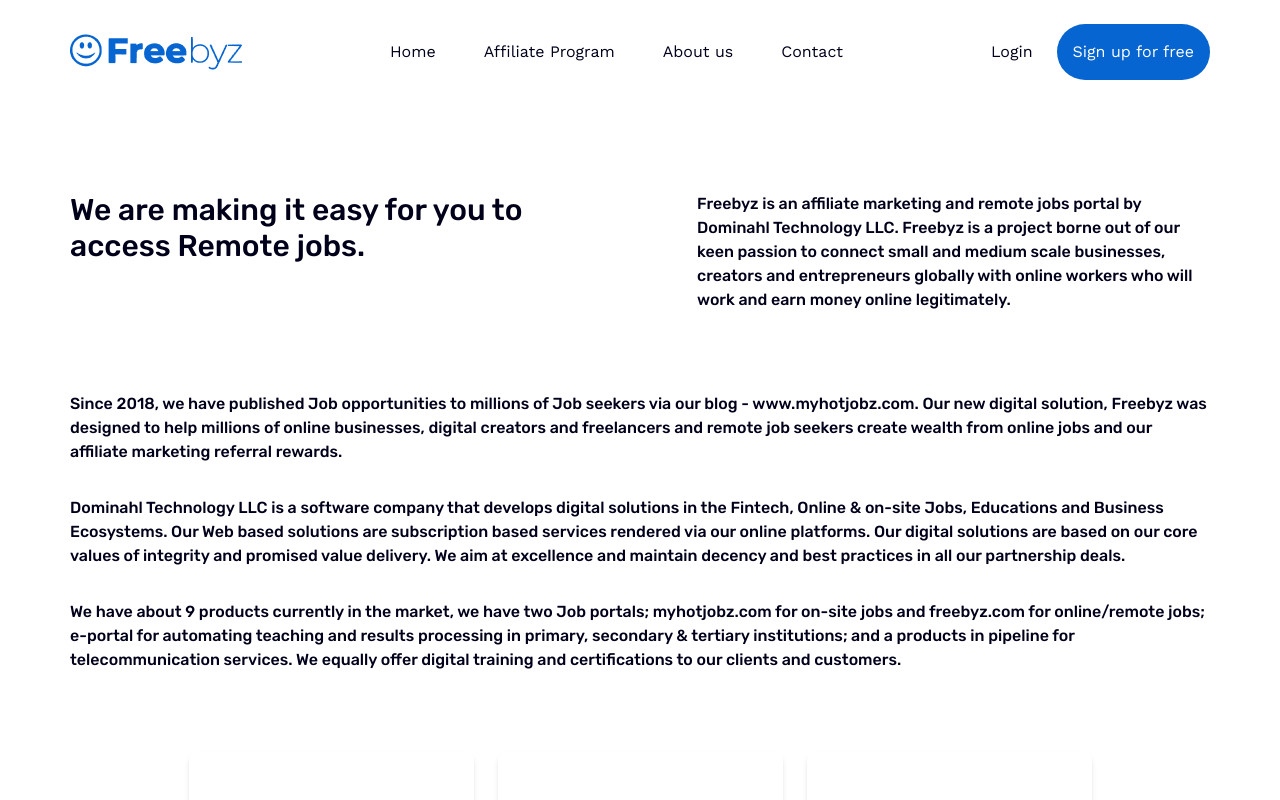
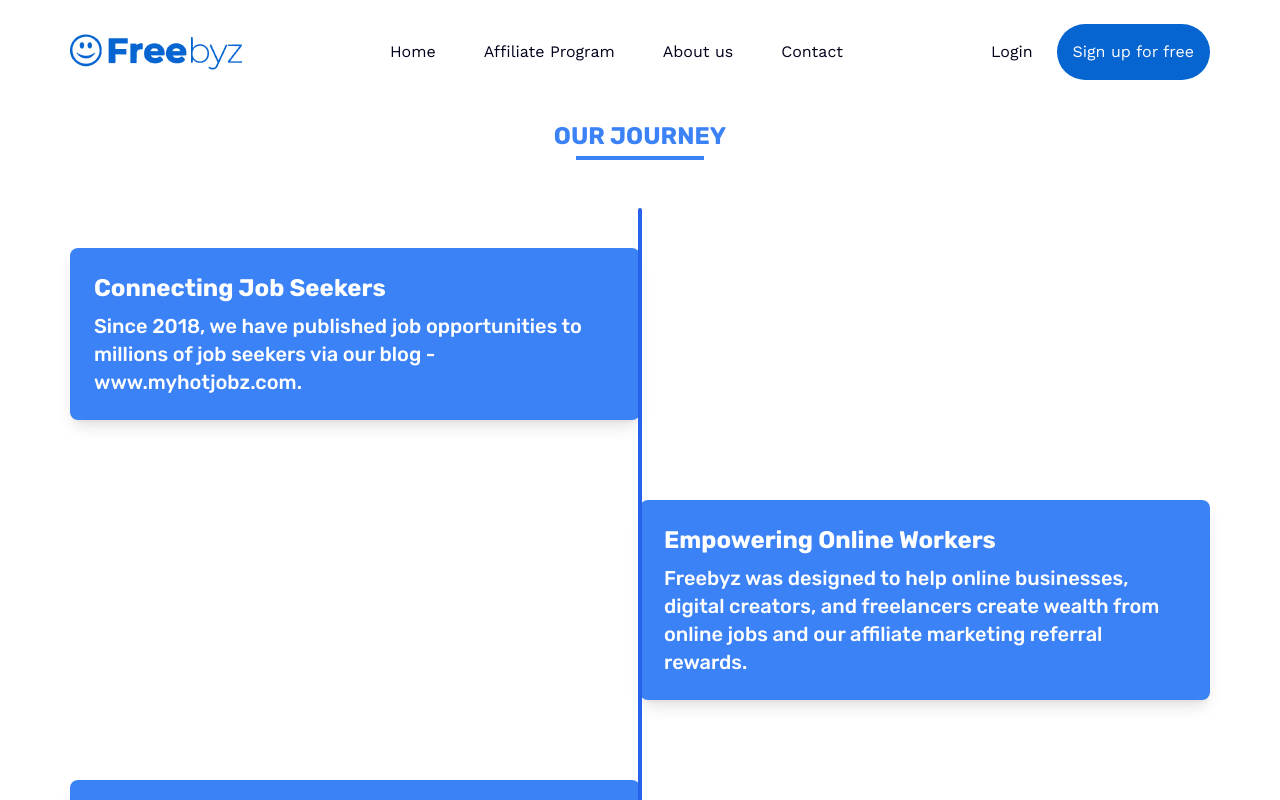
Before and after one commit to solotobby/gamification_fe, a React (Vite) app: page /about-us in a window 1280 px wide. Shown: the top 800 px of the page. Built offline with nearby package versions, Linux system fonts and the light colour scheme.

Commit message:
Update About Us component

```diff
--- a/src/components/landing-page/AboutUs.jsx
+++ b/src/components/landing-page/AboutUs.jsx
@@ -1,49 +1,105 @@
 import JobNumbers from "./JobNumbers";
 import OurGoal from "./OurGoal";
+import { useState, useEffect } from "react";
+import { motion, useAnimationControls } from "framer-motion";
+
+
+const steps = [
+    {
+        title: "Connecting Job Seekers",
+        content:
+            "Since 2018, we have published job opportunities to millions of job seekers via our blog - www.myhotjobz.com.",
+    },
+    {
+        title: "Empowering Online Workers",
+        content:
+            "Freebyz was designed to help online businesses, digital creators, and freelancers create wealth from online jobs and our affiliate marketing referral rewards.",
+    },
+    {
+        title: "Innovative Digital Solutions",
+        content:
+            "Dominahl Technology LLC develops digital solutions in Fintech, Online & On-site Jobs, Education, and Business Ecosystems.",
+    },
+    {
+        title: "Training and Certifications",
+        content:
+            "We offer digital training and certifications to our clients and customers, ensuring best practices and value delivery.",
+    },
+];
 
 const AboutUs = () => {
+    const [activeStep, setActiveStep] = useState(0);
+    const controls = useAnimationControls();
+
+    useEffect(() => {
+        const handleScroll = () => {
+            const scrollPosition = window.scrollY + window.innerHeight / 2;
+            const stepHeights = steps.map((_, index) =>
+                document.getElementById(`step-${index}`)?.offsetTop || 0
+            );
+
+            let newStep = activeStep;
+            for (let i = 0; i < stepHeights.length; i++) {
+                if (scrollPosition >= stepHeights[i]) {
+                    newStep = i;
+                }
+            }
+
+            if (newStep !== activeStep) {
+                setActiveStep(newStep);
+                controls.start({ height: `${(newStep / (steps.length - 1)) * 100}%`, backgroundColor: "#2563eb" });
+            }
+        };
+
+        window.addEventListener("scroll", handleScroll);
+        return () => window.removeEventListener("scroll", handleScroll);
+    }, [activeStep, controls]);
+
     return (
         <div>
-            <div className="container mt-8 md:pt-20">
-                <div className="flex flex-col items-center justify-between text-xl md:flex md:flex-row md:items-start md:justify-between md:text-base">
-                    <h1 className="mt-20 text-4xl font-medium leading-10 md:text-3xl md:w-[45%] w-full">We are making it easy for you to access Remote jobs. </h1>
-                    <p className="mt-20 text-base md:w-[45%] w-full">Freebyz is an affiliate marketing and remote jobs portal by Dominahl Technology LLC.
-                        Freebyz is a project borne out of our keen passion to connect small and medium scale businesses,
-                        creators and entrepreneurs globally with online workers who will work and earn money online legitimately.</p>
+            <div className="container relative">
+                <div className="absolute top-0 left-0 z-20 w-full text-center md:top-10">
+                    <p className="text-xl font-bold text-blue-500 md:text-2xl">OUR JOURNEY</p>
+                    <div className="w-32 h-1 mx-auto mt-1 bg-blue-500"></div>
                 </div>
 
-                {/* <div className="flex justify-between gap-6 mt-8">
-                    <img src="/images/keyboard.png" alt="keyboard-image" />
+                <div className="container relative flex flex-col pt-10 mt-20 md:flex-row md:pt-32">
 
-                    <img src="/images/keyboard2.png" alt="keyboard-image2" className="hidden md:block" />
+                    <div className="flex flex-col md:w-full">
+                        {steps.map((step, index) => (
+                            <div
+                                key={index}
+                                id={`step-${index}`}
+                                className={`flex items-center my-10 ${index % 2 === 0 ? "justify-start" : "justify-start md:justify-end"}`}
+                            >
+                                <div
+                                    className={`p-6 rounded-lg w-3/4 md:w-1/2 shadow-lg transition-all duration-500 ${activeStep >= index ? "bg-blue-500 text-white" : "bg-gray-200 text-black"}`}
+                                >
+                                    <h2 className="text-xl font-bold md:text-2xl">{step.title}</h2>
+                                    <p className="mt-2 text-xs md:text-xl">{step.content}</p>
+                                </div>
+                            </div>
+                        ))}
+                    </div>
 
-                    <img src="/images/dollar.png" alt="dollar-image" className="hidden lg:block" />
-                </div> */}
 
-                <div className="mt-20">
-                    <p className="mt-8">
-                        Since 2018, we have published Job opportunities to millions of Job seekers via our blog - www.myhotjobz.com.
-                        Our new digital solution, Freebyz was designed to help millions of online businesses, digital creators and
-                        freelancers and remote job seekers create wealth from online jobs and our affiliate marketing referral rewards.
-                    </p>
-                    <p className="mt-8">
-                        Dominahl Technology LLC is a software company that develops digital solutions in the Fintech, Online & on-site Jobs,
-                        Educations and Business Ecosystems. Our Web based solutions are subscription based services rendered via our online platforms.
-                        Our digital solutions are based on our core values of integrity and promised value delivery. We aim at excellence and maintain
-                        decency and best practices in all our partnership deals.
-                    </p>
-                    <p className="mt-8">
-                        We have about 9 products currently in the market, we have two Job portals; myhotjobz.com for on-site jobs and freebyz.com for online/remote jobs;
-                        e-portal for automating teaching and results processing in primary, secondary & tertiary institutions; and a products in pipeline for telecommunication services.
-                        We equally offer digital training and certifications to our clients and customers.
-                    </p>
+                    <div className="absolute flex flex-col items-center h-full px-4 right-5 md:left-1/2 -translate-x-0 md:-translate-x-1/2">
+                        <motion.div
+                            className="absolute w-1 bg-gray-300 rounded"
+                            initial={{ height: "10%", backgroundColor: "#D1D5DB" }}
+                            animate={controls}
+                            style={{ maxHeight: "calc(100% - 130px)" }}
+                        />
+                    </div>
                 </div>
-                <JobNumbers />
 
+
+                <div className="relative" id="jobNumbers">
+                    <JobNumbers />
+                </div>
             </div>
             <OurGoal />
         </div>
-    )
-}
-
+    );
+};
 export default AboutUs;
```
